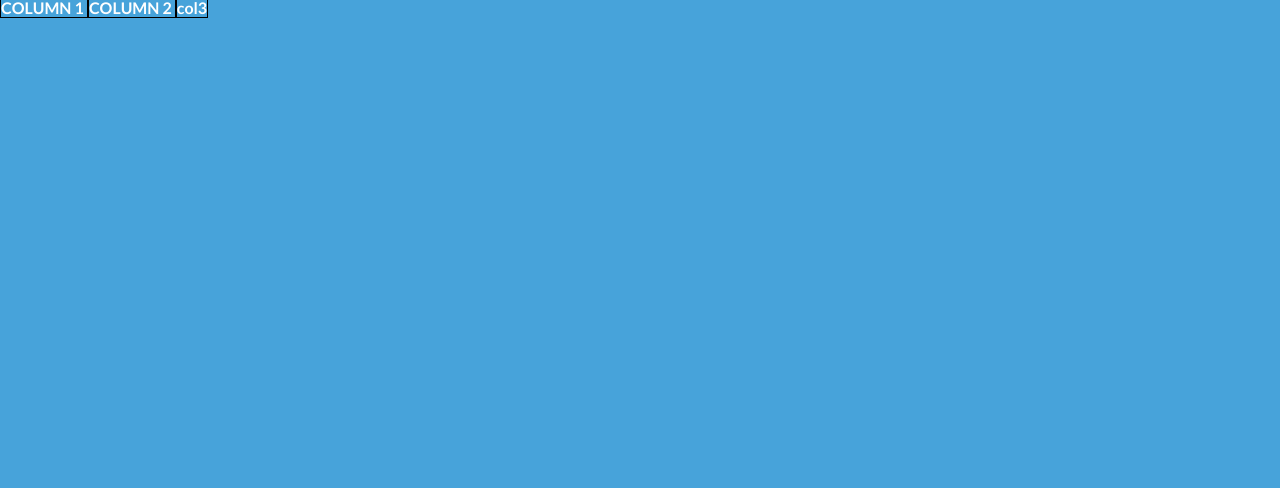
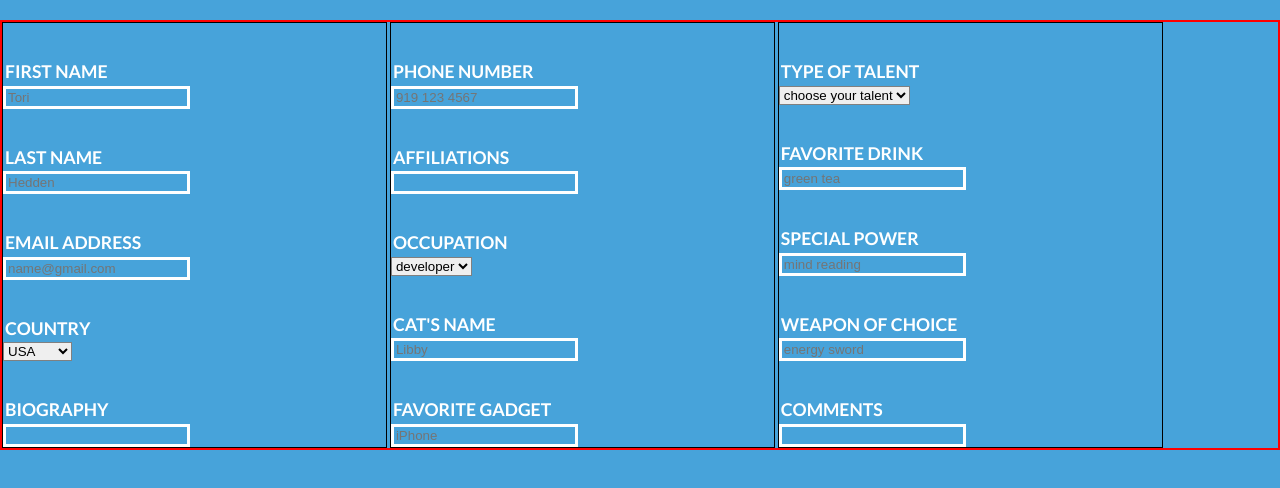
Before and after one commit to torihedden/MultiColumnForm, a plain HTML site: page index.html in a window 1280 px wide. Drawn offline with nearby package versions, Linux system fonts and the light colour scheme.

Commit message:
Fixes three columns so they sit next to each other

```diff
--- a/Assets/css/styles.css
+++ b/Assets/css/styles.css
@@ -5,20 +5,51 @@ body {
   font-size: 1em;
 }
 
-#column1 {
-  border: solid 1px black;
-  width: 33%;
-  display: inline;
+label {
+  text-transform: uppercase;
+  font-size: 1.1em;
+  padding: 40px 5px 5px 2px;
+  display: block;
 }
 
-#column2 {
-  border: solid 1px black;
-  width: 33%;
-  display: inline;
+input {
+  border: solid 3px #fff;
+  background-color: #47a3da;
+  color: purple;
+  display: block;
 }
 
-#column3 {
+.page-content {
+  display: block;
+  border: solid 2px red;
+  margin-top: 20px;
+  margin-bottom: 20px;
+}
+
+select {
+  border: solid 1px gray;
+}
+
+.column1 {
   border: solid 1px black;
-  width: 33%;
-  display: inline;
+  width: 30%;
+  display: inline-block;
+  /*margin: 5px 10px;*/
+  /*padding: 10px 30px;*/
 }
+
+.column2 {
+  border: solid 1px black;
+  width: 30%;
+  display: inline-block;
+  /*margin: 5px 10px;*/
+  /*padding: 10px 30px;*/
+}
+
+.column3 {
+  border: solid 1px black;
+  width: 30%;
+  display: inline-block;
+  /*margin: 5px 10px;*/
+  /*padding: 10px 30px;*/
+}
--- a/index.html
+++ b/index.html
@@ -8,18 +8,77 @@
 
   <body>
 
-    <div id="column1">
-      COLUMN 1
+    <div class=page-content>
+      <section class="column1">
+
+        <label>First Name</label>
+        <input type="text" id="first-name" name="first-name" placeholder="Tori">
+
+        <label>Last Name</label>
+        <input type="text" id="last-name" name="last-name" placeholder="Hedden">
+
+        <label>Email Address</label>
+        <input type="text" id="email-address" placeholder="name@gmail.com">
+
+        <label>Country</label>
+        <select id="country">
+          <option>USA</option>
+          <option>Canada</option>
+          <option>Mexico</option>
+        </select>
+
+        <label>Biography</label>
+        <input type="textarea" id="biography">
+
+      </section>
+
+      <section class="column2">
+        <label>Phone Number</label>
+        <input type="text" id="phone-number" name="phone-number" placeholder="919 123 4567">
+
+        <label>Affiliations</label>
+        <input type="textarea" id="affiliations">
+
+        <label>Occupation</label>
+        <select id="occupation">
+          <option>developer</option>
+          <option>dancer</option>
+          <option>chemist</option>
+        </select>
+
+        <label>Cat's Name</label>
+        <input type="text" id="cat-name" placeholder="Libby">
+
+        <label>Favorite Gadget</label>
+        <input type="text" id="fav-gadget" placeholder="iPhone">
+
+      </section>
+
+      <section class="column3">
+        <label>Type of Talent</label>
+        <select id="talent">
+          <option>choose your talent</option>
+          <option>singing</option>
+          <option>coding</option>
+          <option>crying</option>
+          <option>eating</option>
+        </select>
+
+        <label>Favorite Drink</label>
+        <input type="text" id="drink" placeholder="green tea">
+
+        <label>Special Power</label>
+        <input type="text" id="powers" placeholder="mind reading">
+
+        <label>Weapon of Choice</label>
+        <input type="text" id="weapon" placeholder="energy sword">
+
+        <label>Comments</label>
+        <input type="text" id="comments">
+
+      </section>
+
     </div>
-
-    <div id="column2">
-      COLUMN 2
-    </div>
-
-    <div id="column3">
-      col3
-    </div>
-
 
   </body>
 </html>
```
